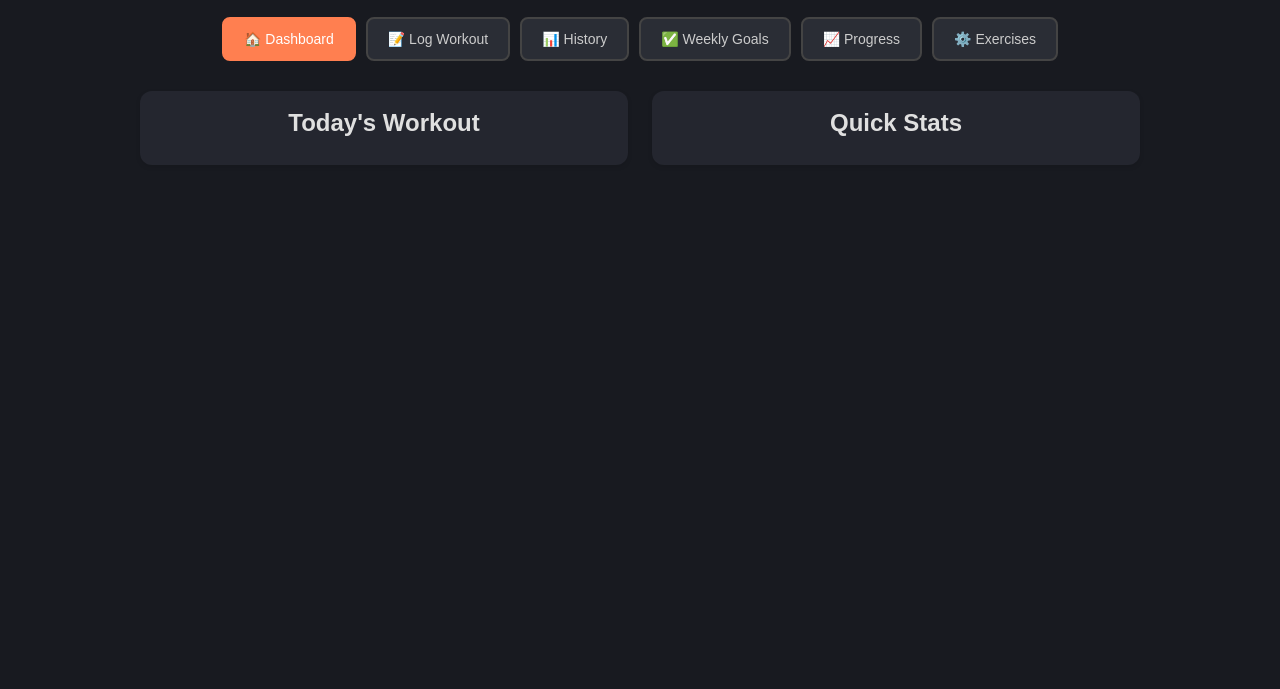
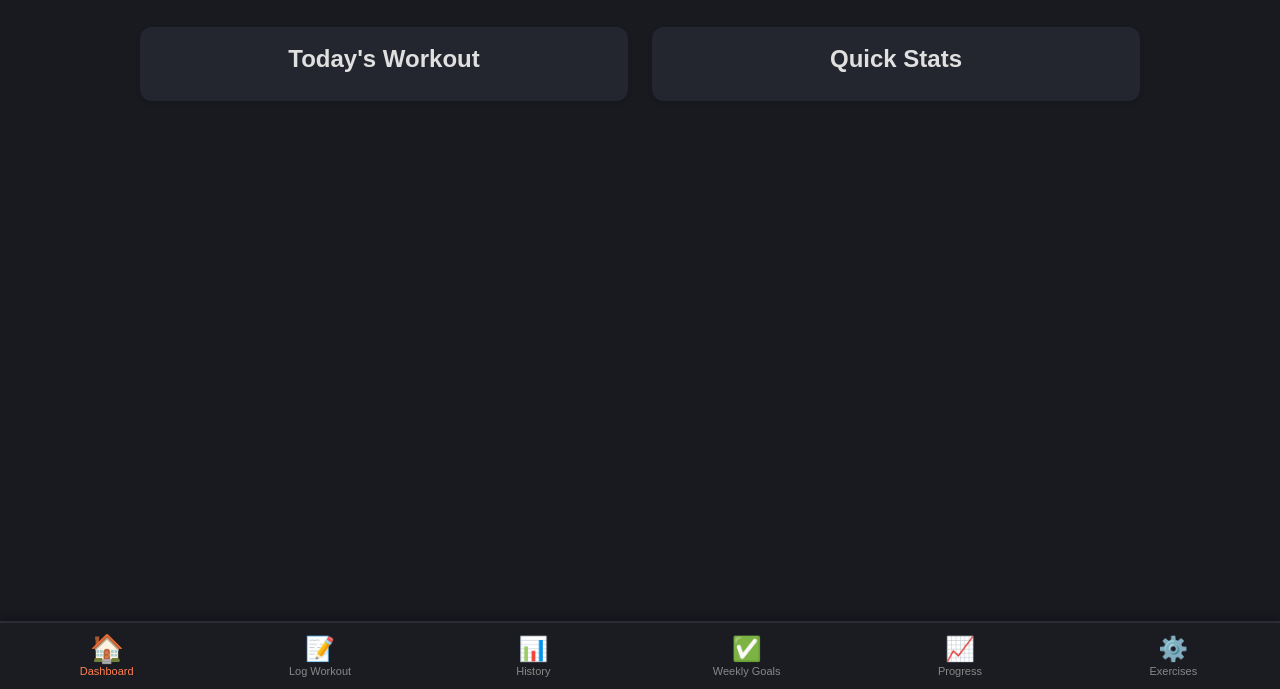
Before and after one commit to BillXan/Gym-Tracker, a website: page index.html in a window 1280 px wide. Shown: the part 111-800 px from the top of the page. Drawn offline with nearby package versions, Linux system fonts and the light colour scheme; no server answers.

Commit message:
changed navi location

```diff
--- a/index.html
+++ b/index.html
@@ -12,20 +12,10 @@
 </head>
 <body>
 <div class="container">
-  <!-- Navigation Header -->
+  <!-- Header -->
   <div class="nav-header">
     <h1><svg xmlns="http://www.w3.org/2000/svg" width="32" height="32" viewBox="0 0 24 24" fill="#ff7f50" style="vertical-align: middle; margin-right: 8px;"><path d="M20.57 14.86L22 13.43 20.57 12 17 15.57 8.43 7 12 3.43 10.57 2 9.14 3.43 7.71 2 5.57 4.14 4.14 2.71 2.71 4.14l1.43 1.43L2 7.71l1.43 1.43L2 10.57 3.43 12 7 8.43 15.57 17 12 20.57 13.43 22l1.43-1.43L16.29 22l2.14-2.14 1.43 1.43 1.43-1.43-1.43-1.43L22 16.29z"/></svg>Gym Bro</h1>
     <h3 style="text-align: center;"><del>  I can do it!</del>  If I die, I die.</h3>
-
-    <!-- Navigation Tabs -->
-    <nav class="nav-tabs">
-      <button class="nav-tab active" data-page="dashboard">🏠 Dashboard</button>
-      <button class="nav-tab" data-page="log-workout">📝 Log Workout</button>
-      <button class="nav-tab" data-page="workout-history">📊 History</button>
-      <button class="nav-tab" data-page="weekly-checklist">✅ Weekly Goals</button>
-      <button class="nav-tab" data-page="progress-charts">📈 Progress</button>
-      <button class="nav-tab" data-page="manage-exercises">⚙️ Exercises</button>
-    </nav>
   </div>
 
   <!-- Page: Dashboard -->
@@ -178,6 +168,34 @@
   </div>
 </div>
 
+<!-- Bottom Navigation -->
+<nav class="bottom-nav">
+  <button class="nav-tab active" data-page="dashboard">
+    <span class="nav-icon">🏠</span>
+    <span class="nav-label">Dashboard</span>
+  </button>
+  <button class="nav-tab" data-page="log-workout">
+    <span class="nav-icon">📝</span>
+    <span class="nav-label">Log Workout</span>
+  </button>
+  <button class="nav-tab" data-page="workout-history">
+    <span class="nav-icon">📊</span>
+    <span class="nav-label">History</span>
+  </button>
+  <button class="nav-tab" data-page="weekly-checklist">
+    <span class="nav-icon">✅</span>
+    <span class="nav-label">Weekly Goals</span>
+  </button>
+  <button class="nav-tab" data-page="progress-charts">
+    <span class="nav-icon">📈</span>
+    <span class="nav-label">Progress</span>
+  </button>
+  <button class="nav-tab" data-page="manage-exercises">
+    <span class="nav-icon">⚙️</span>
+    <span class="nav-label">Exercises</span>
+  </button>
+</nav>
+
 <script src="script.js"></script>
 </body>
 </html>
--- a/style.css
+++ b/style.css
@@ -3,36 +3,62 @@
   margin-bottom: 30px;
 }
 
-.nav-tabs {
+/* Bottom Navigation */
+.bottom-nav {
+  position: fixed;
+  bottom: 0;
+  left: 0;
+  right: 0;
   display: flex;
-  gap: 10px;
-  margin-top: 20px;
-  flex-wrap: wrap;
-  justify-content: center;
+  justify-content: space-around;
+  background: #1a1c22;
+  border-top: 2px solid #2a2d35;
+  padding: 8px 0;
+  z-index: 1000;
+  box-shadow: 0 -2px 10px rgba(0,0,0,0.3);
 }
 
 .nav-tab {
-  padding: 12px 20px;
-  background: #2a2d35;
-  color: #ccc;
-  border: 2px solid #444;
-  border-radius: 8px;
+  display: flex;
+  flex-direction: column;
+  align-items: center;
+  justify-content: center;
+  background: transparent;
+  color: #888;
+  border: none;
   cursor: pointer;
-  transition: all 0.3s ease;
-  font-size: 14px;
+  transition: all 0.2s ease;
+  padding: 4px 8px;
+  min-width: 60px;
+  flex: 1;
+}
+
+.nav-icon {
+  font-size: 24px;
+  margin-bottom: 2px;
+  transition: transform 0.2s ease;
+}
+
+.nav-label {
+  font-size: 11px;
   font-weight: 500;
+  text-align: center;
 }
 
 .nav-tab:hover {
-  background: #3a3d45;
-  color: #fff;
-  border-color: #ff7f50;
+  color: #ff7f50;
+}
+
+.nav-tab:hover .nav-icon {
+  transform: scale(1.1);
 }
 
 .nav-tab.active {
-  background: #ff7f50;
-  color: #fff;
-  border-color: #ff7f50;
+  color: #ff7f50;
+}
+
+.nav-tab.active .nav-icon {
+  transform: scale(1.15);
 }
 
 /* Page System */
@@ -81,7 +107,12 @@ body {
   color: #e0e0e0;
 }
 h1, h2 { text-align: center; margin: 10px 0; }
-.container { max-width: 1000px; margin: auto; padding: 20px; }
+.container {
+  max-width: 1000px;
+  margin: auto;
+  padding: 20px;
+  padding-bottom: 80px; /* Add space for bottom navigation */
+}
 
 /* Forms */
 form {
```
